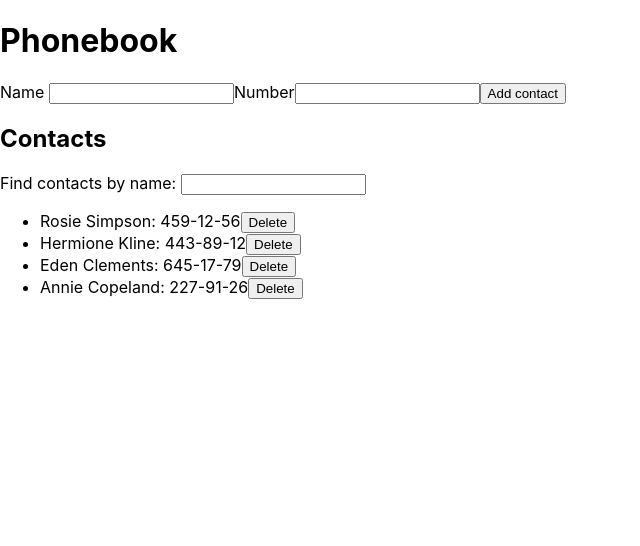
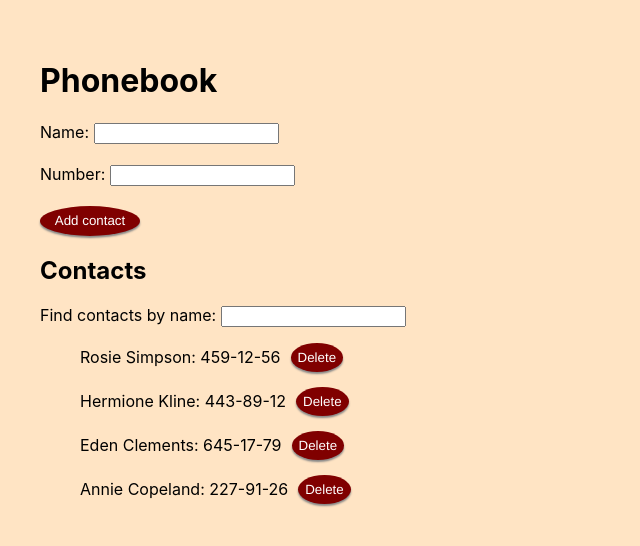
Before and after one commit to GeryMarkury/goit-react-hw-02-phonebook, a React (Create React App) app: page / in a window 1280 px wide. Shown: the top 546 px of the page, without its empty margins (0-640 px from the left). Built offline with nearby package versions, Linux system fonts and the light colour scheme.

Commit message:
Add styles

```diff
--- a/src/components/App.jsx
+++ b/src/components/App.jsx
@@ -2,6 +2,7 @@ import { Component } from 'react';
 import { nanoid } from 'nanoid'
 import { NameForm } from './NameForm/NameForm';
 import { ContactsList } from './ContactsList/ContactsList';
+import css from '../components/App.module.css'
 
 export class App extends Component {
 
@@ -45,7 +46,7 @@ onAddContact = (name, number) => {
     const visibleContacts = this.state.contacts.filter(contact => contact.name.toLowerCase().includes(normalizedFilter));
 
     return (
-     <div>
+     <div className={css.container}>
         <h1>Phonebook</h1>
           <NameForm onAddContact={this.onAddContact}></NameForm>
         <h2>Contacts</h2>
--- /dev/null
+++ b/src/components/App.module.css
@@ -0,0 +1,3 @@
+.container {
+  padding: 40px;
+}
--- a/src/components/ContactsList/ContactsList.jsx
+++ b/src/components/ContactsList/ContactsList.jsx
@@ -1,13 +1,14 @@
 import { Filter } from './Filter/Filter';
+import css from './ContactsList.module.css'
 
 export const ContactsList = ({ contacts, value, changeFilter, onDeleteContact }) => (
 <div>
     <Filter value={value} changeFilter={changeFilter} />
-    <ul>
+    <ul className={css.list}>
       {contacts.map(({ id, name, number }) => (
-        <li key={id}>
+        <li key={id} className={css.listItem}>
           {name}: {number}
-          <button type="button" onClick={() => onDeleteContact(id)}>Delete</button>
+          <button type="button" onClick={() => onDeleteContact(id)} className={css.listBtn}>Delete</button>
         </li>
       ))}
     </ul>
--- /dev/null
+++ b/src/components/ContactsList/ContactsList.module.css
@@ -0,0 +1,21 @@
+.list {
+  display: flex;
+  flex-direction: column;
+  gap: 15px;
+}
+
+.listItem {
+  display: flex;
+  gap: 10px;
+  align-items: center;
+}
+
+.listBtn {
+  padding: 7px;
+  border: none;
+  border-radius: 50%;
+  box-shadow: 0px 2px 2px 0px #888888;
+  font-family: 'Franklin Gothic Medium', 'Arial Narrow', Arial, sans-serif;
+  background-color: maroon;
+  color: #fff;
+}
--- a/src/components/NameForm/NameForm.jsx
+++ b/src/components/NameForm/NameForm.jsx
@@ -1,4 +1,5 @@
 import { Component } from 'react';
+import css from './NameForm.module.css'
 
 export class NameForm extends Component {
 
@@ -20,8 +21,8 @@ export class NameForm extends Component {
         const { name, number } = this.state;
 
         return (
-            <form>
-                <label>Name <input
+            <form className={css.form}>
+                <label>Name: <input
                     type="text"
                     name="name"
                     value={name}
@@ -30,7 +31,7 @@ export class NameForm extends Component {
                     title="Name may contain only letters, apostrophe, dash and spaces. For example Adrian, Jacob Mercer, Charles de Batz de Castelmore d'Artagnan"
                     required
                 /></label>
-                <label>Number<input
+                <label>Number: <input
                     type="tel"
                     name="number"
                     value={number}
@@ -39,7 +40,8 @@ export class NameForm extends Component {
                     title="Phone number must be digits and can contain spaces, dashes, parentheses and can start with +"
                     required
                 /></label>
-                <button type="button" onClick={this.handleOnClick}>Add contact</button>
-            </form>)
+                <button type="button" onClick={this.handleOnClick} className={css.formBtn}>Add contact</button>
+                </form>
+                )
     }
 }
--- /dev/null
+++ b/src/components/NameForm/NameForm.module.css
@@ -0,0 +1,16 @@
+.form {
+  display: flex;
+  flex-direction: column;
+  gap: 20px;
+}
+
+.formBtn {
+  border: none;
+  width: 100px;
+  height: 30px;
+  border-radius: 50%;
+  box-shadow: 0px 2px 2px 0px #888888;
+  font-family: 'Franklin Gothic Medium', 'Arial Narrow', Arial, sans-serif;
+  background-color: maroon;
+  color: #fff;
+}
--- a/src/index.css
+++ b/src/index.css
@@ -7,6 +7,7 @@ body {
     sans-serif;
   -webkit-font-smoothing: antialiased;
   -moz-osx-font-smoothing: grayscale;
+  background-color: bisque;
 }
 
 code {
```
